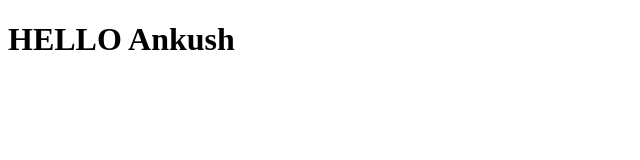
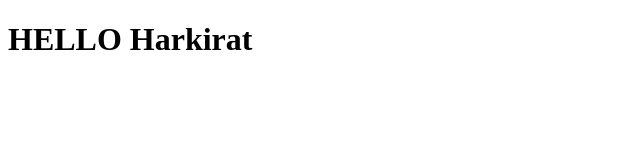
Before and after one commit to har412/ankush-webd-l2-CY, a plain HTML site: page index.html in a window 1280 px wide. Shown: the whole page, without its empty margins (0-640 px from the left). Drawn offline with Linux system fonts and the light colour scheme.

Commit message:
Vesrion 2 changed name of heading

```diff
--- a/index.html
+++ b/index.html
@@ -7,6 +7,6 @@
     <title>PAGE 1</title>
 </head>
 <body>
-    <H1>HELLO Ankush</H1>
+    <H1>HELLO Harkirat</H1>
 </body>
 </html>
```
